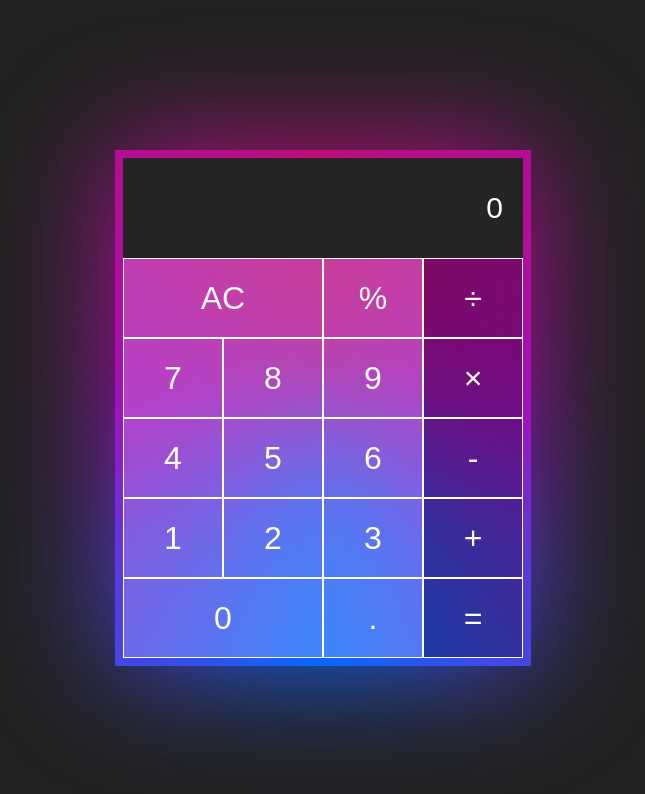
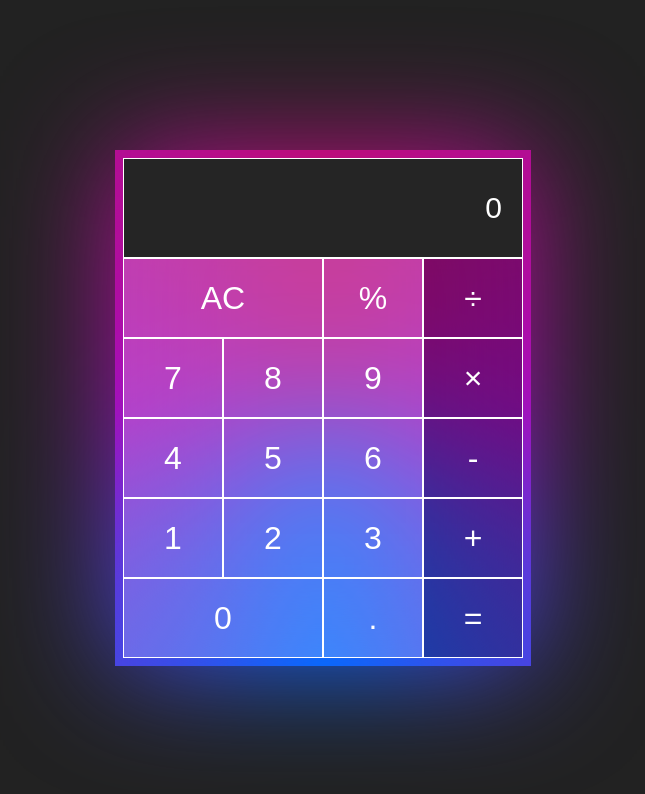
Before and after one commit to Suastika333/latihan-calculator, a plain HTML site: page index.html in a window 1280 px wide. Shown: the whole page, without its empty margins (317-962 px from the left). Drawn offline with Linux system fonts and the light colour scheme.

Commit message:
Update style.css

```diff
--- a/style.css
+++ b/style.css
@@ -37,7 +37,7 @@ body {
   color: #fff;
   text-align: right;
   font-size: 30px;
-  border: none;
+  border: 1px solid #fff;
   padding: 0 20px;
   box-sizing: border-box;
 }
```
